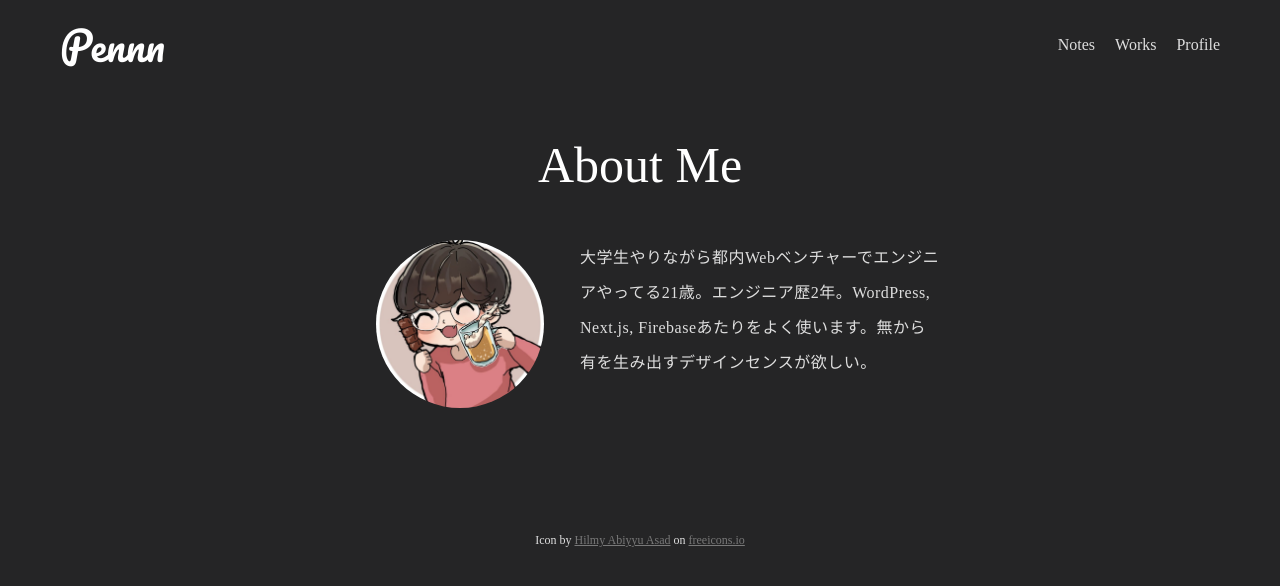
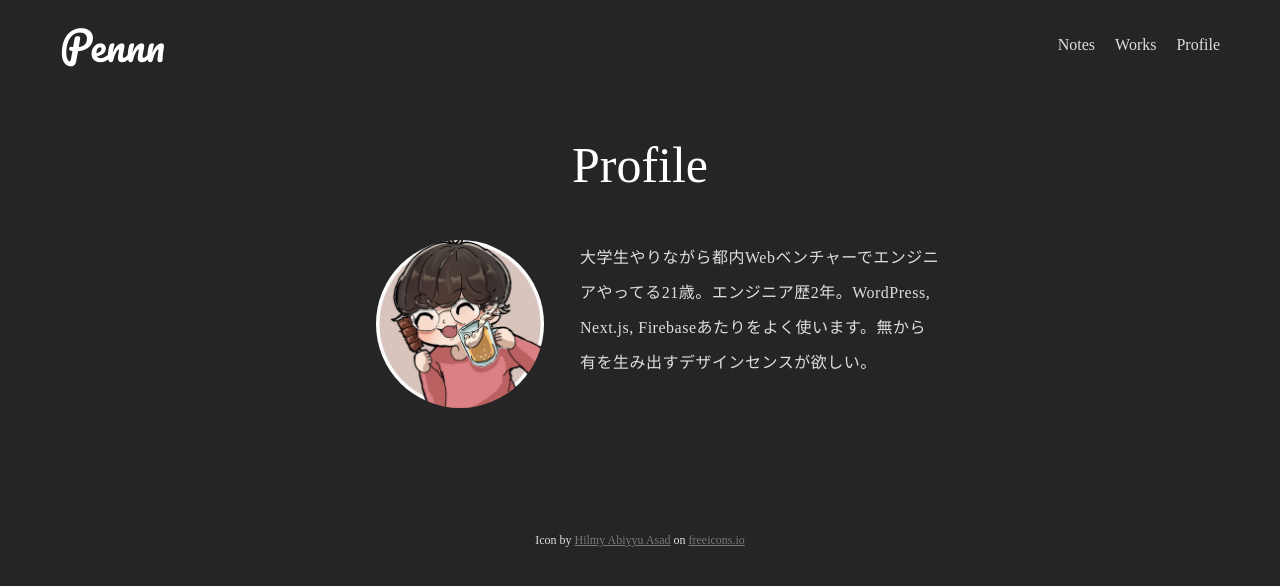
Before and after one commit to taoka8810/pennn_v2, a Next.js app: page /profile in a window 1280 px wide. Shown: the top 586 px of the page. Built offline with nearby package versions, Linux system fonts and the light colour scheme; a web font is replaced by a local one.

Commit message:
タイトル変更

```diff
--- a/src/components/pages/Profile.tsx
+++ b/src/components/pages/Profile.tsx
@@ -9,7 +9,7 @@ export const ProfilePage = () => {
     <>
       <Header />
       <div className={style.inner}>
-        <h1 className={style.title}>About Me</h1>
+        <h1 className={style.title}>Profile</h1>
         <div className={style.contents}>
           <section className={style.me}>
             <div className={style.icon}>
```
